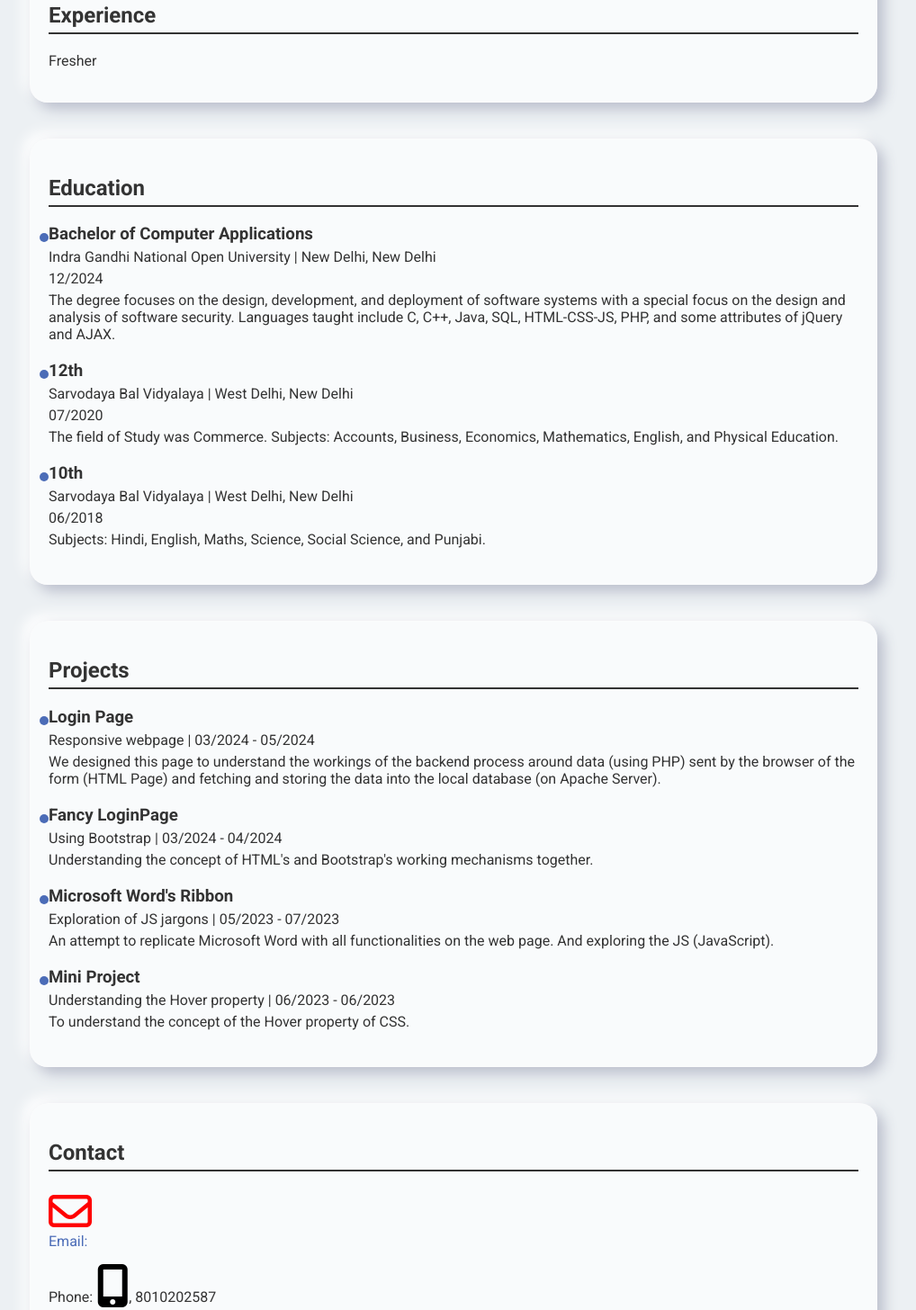
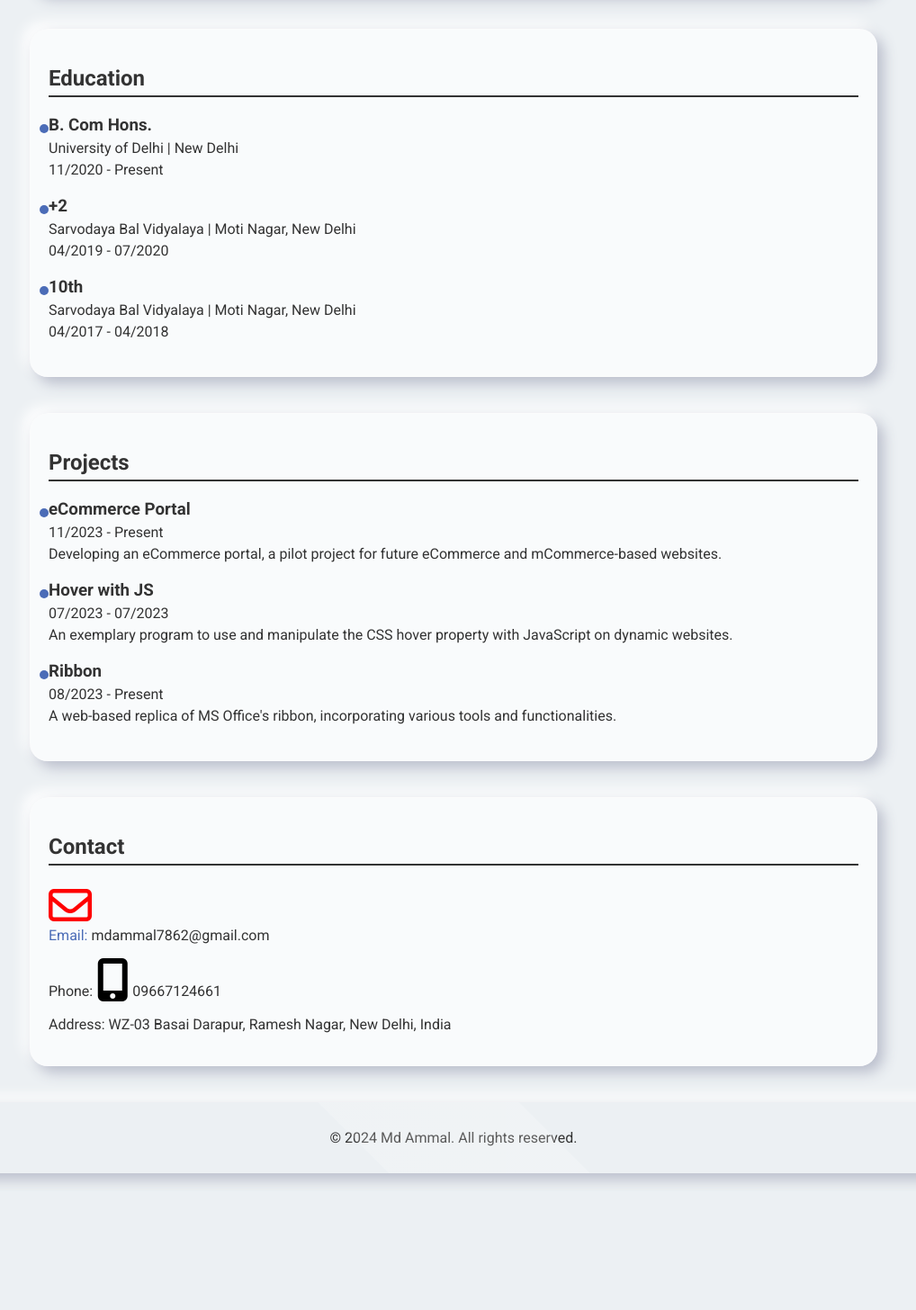
Before and after one commit to Md-ammal/resume, a plain HTML site: page CV.html in a window 1280 px wide. Shown: the part 923-2379 px from the top of the page at 90% size, without its empty margins (136-1154 px from the left). After the commit the page ends 2247 px from the top, so only its background shows below. Drawn offline with Linux system fonts and the light colour scheme.

Commit message:
Update CV.html
Details updated
CV for deoJob

```diff
--- a/CV.html
+++ b/CV.html
@@ -149,86 +149,73 @@
 <body>
     <header>
         <h1>Md Ammal</h1>
-        <p>Fast-paced, creative web developer with extensive knowledge of HTML, CSS, JavaScript, PHP, and JQuery languages. Strong proficiency in visual design and user interface design.</p>
+        <p>Fresher in the field but a good learner with extensive knowledge in web development and design.</p>
     </header>
 
     <section id="skills">
         <h2>Skills</h2>
         <ul>
-            <li>MS Suite</li>
-            <li>CSS</li>
-            <li>SQL</li>
-            <li>JavaScript</li>
-            <li>JQuery</li>
-            <li>HTML5</li>
-            <li>PHP</li>
-            <li>C/C++</li>
-            <li>Java</li>
-            <li>AJAX</li>
-            <li>Good Communication</li>
+            <li>MS Word</li>
+            <li>MS Excel</li>
+            <li>MS PTT</li>
+            <li>C and C++</li>
+            <li>Java and DBMS</li>
+            <li>Web development and design</li>
         </ul>
     </section>
 
     <section id="experience">
         <h2>Experience</h2>
-        <p>Fresher</p>
+        <h3>Inditab Esolution Pvt Ltd </h3>
+         <h4>Data Entry cum Back office Executive</h4>
+          <p>26th of July, 2024 - Present<br>
+             CTC 15122<br>
+             <b>Reasons:</b> Long Distance</p>
     </section>
 
     <section id="education">
         <h2>Education</h2>
         <div class="education-item">
-            <h3>Bachelor of Computer Applications</h3>
-            <p>Indra Gandhi National Open University | New Delhi, New Delhi</p>
-            <p>12/2024</p>
-            <p>The degree focuses on the design, development, and deployment of software systems with a special focus on the design and analysis of software security. Languages taught include C, C++, Java, SQL, HTML-CSS-JS, PHP, and some attributes of jQuery and AJAX.</p>
+            <h3>B. Com Hons.</h3>
+            <p>University of Delhi | New Delhi</p>
+            <p>11/2020 - Present</p>
         </div>
         <div class="education-item">
-            <h3>12th</h3>
-            <p>Sarvodaya Bal Vidyalaya | West Delhi, New Delhi</p>
-            <p>07/2020</p>
-            <p>The field of Study was Commerce. Subjects: Accounts, Business, Economics, Mathematics, English, and Physical Education.</p>
+            <h3>+2</h3>
+            <p>Sarvodaya Bal Vidyalaya | Moti Nagar, New Delhi</p>
+            <p>04/2019 - 07/2020</p>
         </div>
         <div class="education-item">
             <h3>10th</h3>
-            <p>Sarvodaya Bal Vidyalaya | West Delhi, New Delhi</p>
-            <p>06/2018</p>
-            <p>Subjects: Hindi, English, Maths, Science, Social Science, and Punjabi.</p>
+            <p>Sarvodaya Bal Vidyalaya | Moti Nagar, New Delhi</p>
+            <p>04/2017 - 04/2018</p>
         </div>
     </section>
 
     <section id="projects">
         <h2>Projects</h2>
         <div class="project">
-            <h3>Login Page</h3>
-            <p>Responsive webpage | 03/2024 - 05/2024</p>
-            <p>We designed this page to understand the workings of the backend process around data (using PHP) sent by the browser of the form (HTML Page) and fetching and storing the data into the local database (on Apache Server).</p>
+            <h3>eCommerce Portal</h3>
+            <p>11/2023 - Present</p>
+            <p>Developing an eCommerce portal, a pilot project for future eCommerce and mCommerce-based websites.</p>
         </div>
         <div class="project">
-            <h3>Fancy LoginPage</h3>
-            <p>Using Bootstrap | 03/2024 - 04/2024</p>
-            <p>Understanding the concept of HTML's and Bootstrap's working mechanisms together.</p>
+            <h3>Hover with JS</h3>
+            <p>07/2023 - 07/2023</p>
+            <p>An exemplary program to use and manipulate the CSS hover property with JavaScript on dynamic websites.</p>
         </div>
         <div class="project">
-            <h3>Microsoft Word's Ribbon</h3>
-            <p>Exploration of JS jargons | 05/2023 - 07/2023</p>
-            <p>An attempt to replicate Microsoft Word with all functionalities on the web page. And exploring the JS (JavaScript).</p>
-        </div>
-        <div class="project">
-            <h3>Mini Project</h3>
-            <p>Understanding the Hover property | 06/2023 - 06/2023</p>
-            <p>To understand the concept of the Hover property of CSS.</p>
+            <h3>Ribbon</h3>
+            <p>08/2023 - Present</p>
+            <p>A web-based replica of MS Office's ribbon, incorporating various tools and functionalities.</p>
         </div>
     </section>
 
     <section id="contact">
         <h2>Contact</h2>
-        <p><a href="mailto:mdammal7862+resume@gmail.com"><i class='far fa-envelope' style='font-size:48px;color:red'></i><br>Email:</a></p>
-        <p>Phone: <a href='tel:+919910875127'>
-<i class="fa fa-mobile-phone" style="font-size:48px;color:black"></i></a>, 8010202587</p>
-        <p>WhatsApp: <a href="https://wa.me/+919667124661" ><i class='fab fa-whatsapp-square' style='font-size:48px;color:#25D366'></i></a></p>
-        <p>LinkedIn: <a href="https://www.linkedin.com/in/md-ammal-32433720a" target="_blank" >www.linkedin.com/in/md-ammal-32433720a</a></p>
-        <p>GitHub: <a href="https://github.com/Md-ammal">https://github.com/Md-ammal</a></p>
-        <p>Address: B-Block Sudarshan Park, Moti Nagar, West Delhi, New Delhi-110015.</p>
+        <p><a href="mailto:mdammal7862@gmail.com"><i class='far fa-envelope' style='font-size:48px;color:red'></i><br>Email:</a> mdammal7862@gmail.com</p>
+        <p>Phone: <a href='tel:+919667124661'><i class="fa fa-mobile-phone" style="font-size:48px;color:black"></i></a> 09667124661</p>
+        <p>Address: WZ-03 Basai Darapur, Ramesh Nagar, New Delhi, India</p>
     </section>
 
     <footer>
```
